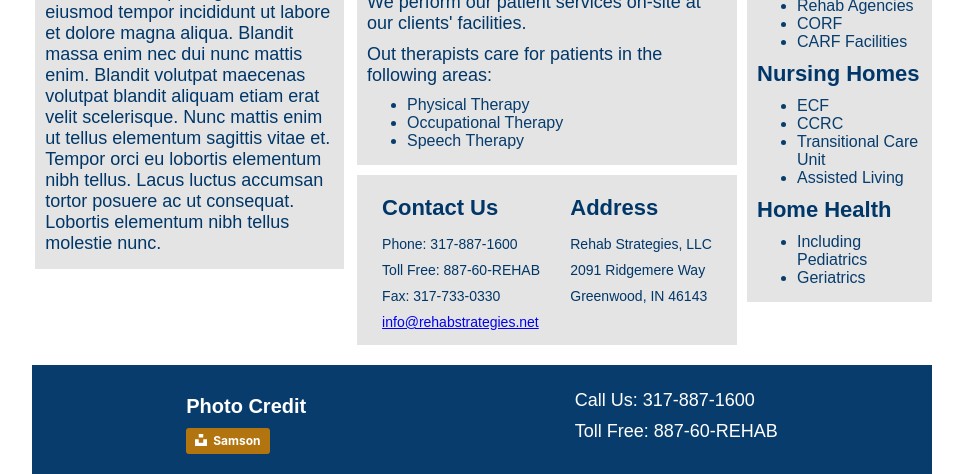
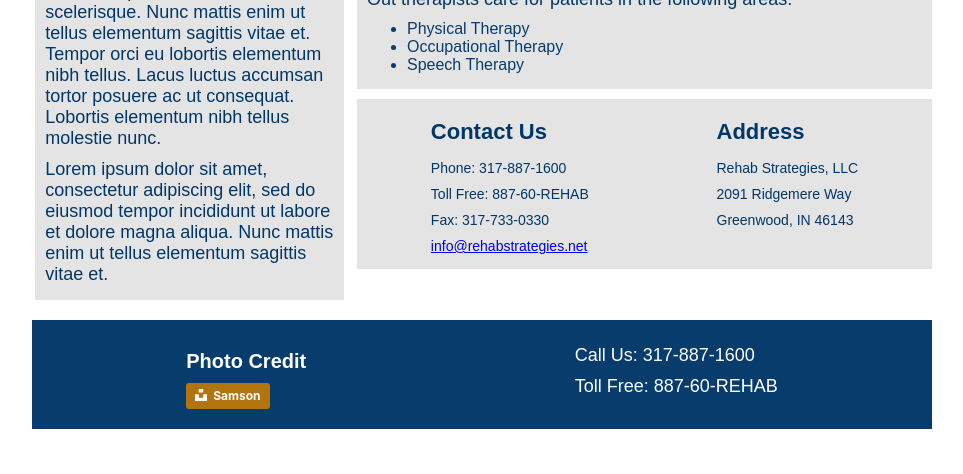
Before and after one commit to MisuseofMana/12colTemplate, a plain HTML site: page index.html in a window 1280 px wide. Shown: the part 505-979 px from the top of the page, without its empty margins (158-1121 px from the left). After the commit the page ends 934 px from the top, so only its background shows below. Drawn offline with Linux system fonts and the light colour scheme.

Commit message:
removed second colum

```diff
--- a/assets/css/style.css
+++ b/assets/css/style.css
@@ -7,7 +7,7 @@ body {
     grid-template-areas:
     "head head head head head head head head head head head head head head"
     "rule rule rule rule rule rule rule rule rule rule rule rule rule rule"
-    "meat meat meat meat meat side side side side side side side2 side2 side2"
+    "meat meat meat meat meat side side side side side side side side side"
     "foot foot foot foot foot foot foot foot foot foot foot foot foot foot"
     ;
     grid-template-columns: repeat(14, 1fr);
--- a/index.html
+++ b/index.html
@@ -39,7 +39,8 @@
 
             <article>
                 <h2>We provide prefered places to live and work.</h2>
-                <p>Lorem ipsum dolor sit amet, consectetur adipiscing elit, sed do eiusmod tempor incididunt ut labore et dolore magna aliqua. Blandit massa enim nec dui nunc mattis enim. Blandit volutpat maecenas volutpat blandit aliquam etiam erat velit scelerisque. Nunc mattis enim ut tellus elementum sagittis vitae et. Tempor orci eu lobortis elementum nibh tellus. Lacus luctus accumsan tortor posuere ac ut consequat. Lobortis elementum nibh tellus molestie nunc. </p>
+                <p>Blandit volutpat maecenas volutpat blandit aliquam etiam erat velit scelerisque. Nunc mattis enim ut tellus elementum sagittis vitae et. Tempor orci eu lobortis elementum nibh tellus. Lacus luctus accumsan tortor posuere ac ut consequat. Lobortis elementum nibh tellus molestie nunc. </p>
+                <p>Lorem ipsum dolor sit amet, consectetur adipiscing elit, sed do eiusmod tempor incididunt ut labore et dolore magna aliqua.  Nunc mattis enim ut tellus elementum sagittis vitae et.</p>
             </article>
         </section>
 
@@ -118,7 +119,7 @@
 
 </aside>
 
-<aside class="asideRight">
+<!-- <aside class="asideRight">
     <section class="module">
         <section>
             <h2>Hospitals</h2>
@@ -161,7 +162,7 @@
             </ul>
         </section>
     </section>
-</aside>
+</aside> -->
 
 
     <!-- footer container -->
```
